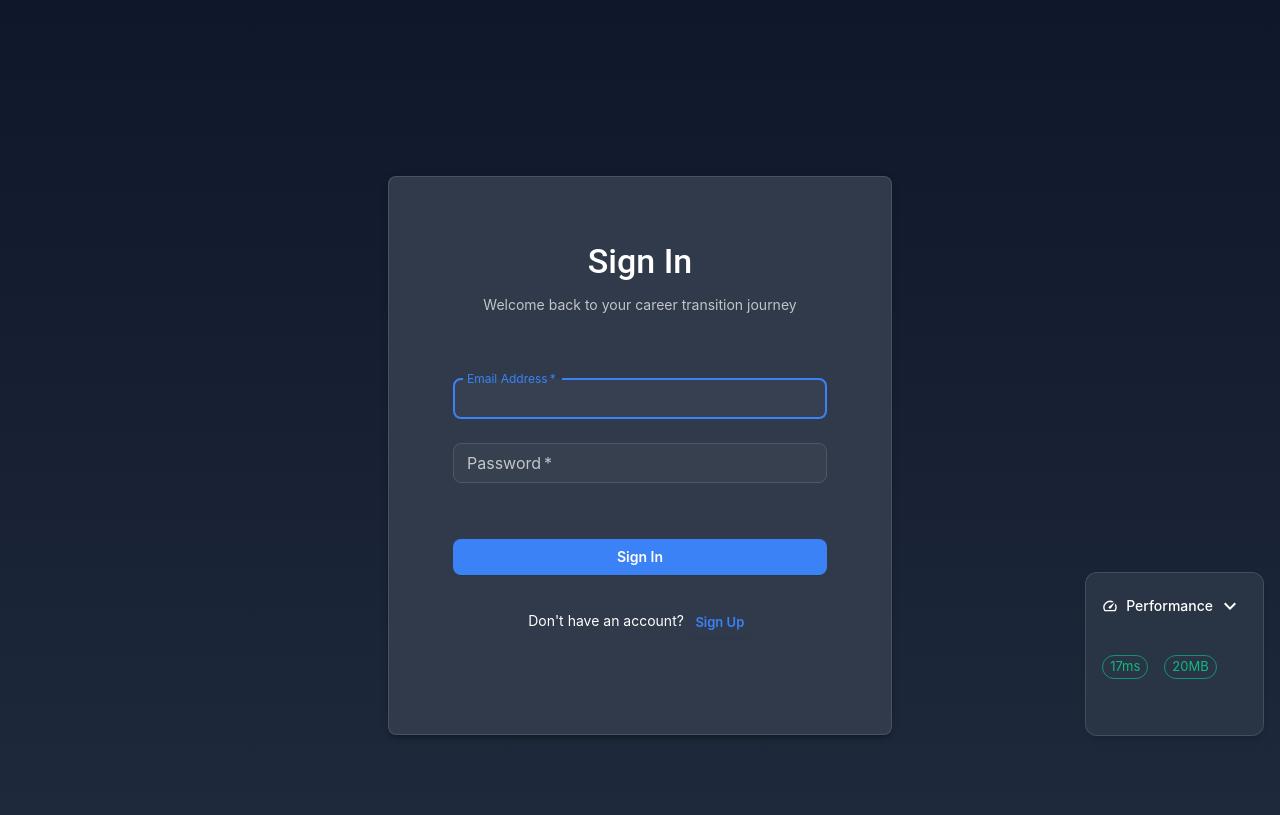
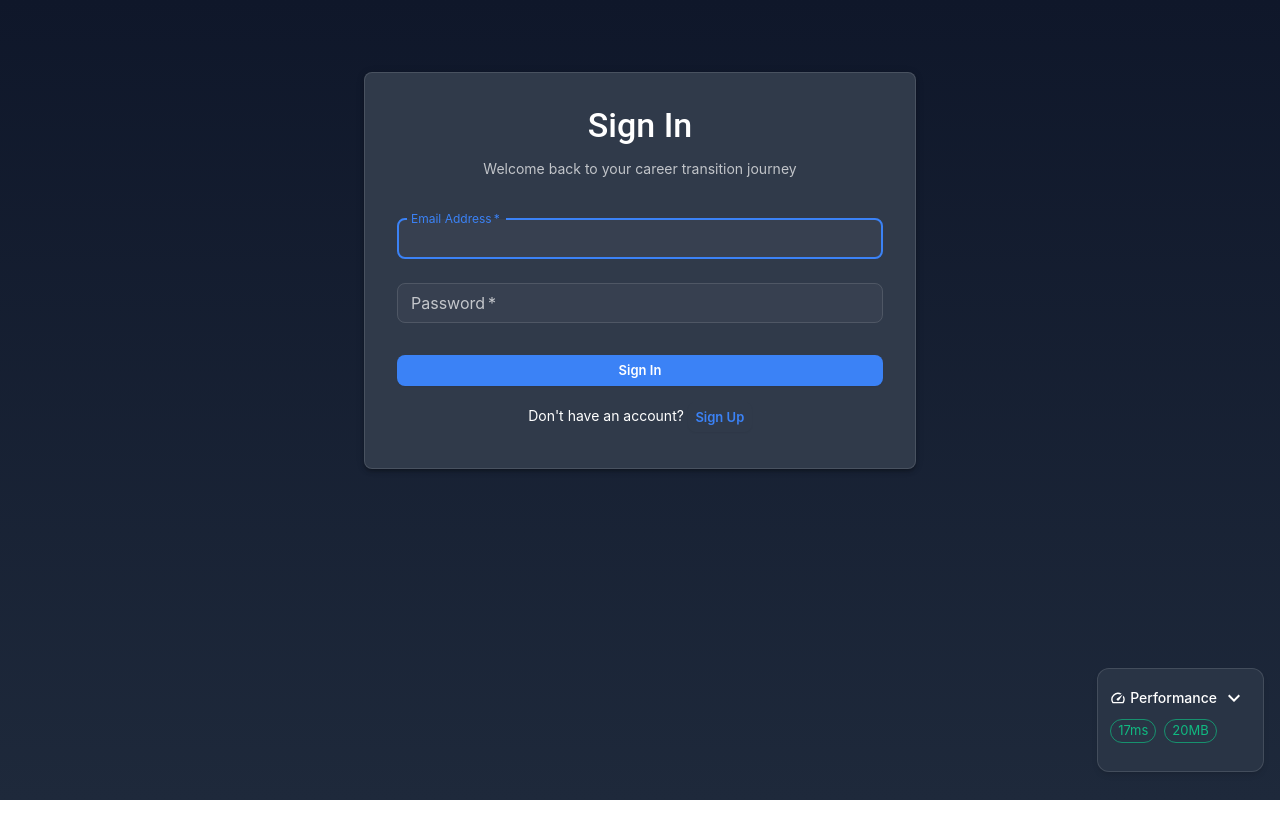
Before and after one commit to Jathow/career-transition-portfolio, a React (Create React App) app in the folder client/: page /login in a window 1280 px wide. Built offline with nearby package versions, Linux system fonts and the light colour scheme; no server answers; sample sign-in values are in the browser's storage.

Commit message:
style(ui): compact professional layout — tighter spacing, smaller components, refined dark theme

```diff
--- a/client/src/App.tsx
+++ b/client/src/App.tsx
@@ -72,13 +72,13 @@ function App() {
         minHeight: '100vh',
         // Apply compact mode spacing
         '& .MuiContainer-root': {
-          py: compactMode ? 2 : 3,
+          py: compactMode ? 1 : 2,
         },
         '& .MuiCard-root': {
-          mb: compactMode ? 2 : 3,
+          mb: compactMode ? 1.5 : 2,
         },
         '& .MuiBox-root': {
-          mb: compactMode ? 1 : 2,
+          mb: compactMode ? 0.5 : 1.5,
         },
         // Global modern scrollbar styles
         '& *::-webkit-scrollbar': {
--- a/client/src/components/layout/ModernLayout.tsx
+++ b/client/src/components/layout/ModernLayout.tsx
@@ -45,7 +45,7 @@ import { RootState } from '../../store/store';
 import { logout } from '../../store/slices/authSlice';
 import { AppDispatch } from '../../store/store';
 
-const DRAWER_WIDTH = 240;
+const DRAWER_WIDTH = 208;
 
 interface ModernLayoutProps {
   children: React.ReactNode;
@@ -236,14 +236,14 @@ const ModernLayout: React.FC<ModernLayoutProps> = ({ children }) => {
       {/* Main content area */}
       <Box sx={{ flexGrow: 1, display: 'flex', flexDirection: 'column' }}>
         {/* Top bar */}
-        <Paper
-          elevation={1}
+         <Paper
+          elevation={0}
           sx={{
             display: 'flex',
             alignItems: 'center',
             justifyContent: 'space-between',
-            px: 3,
-            py: 2,
+            px: 2,
+            py: 1.25,
             borderRadius: 0,
             borderBottom: '1px solid',
             borderColor: 'divider'
@@ -256,29 +256,17 @@ const ModernLayout: React.FC<ModernLayoutProps> = ({ children }) => {
                 <MenuIcon />
               </IconButton>
             )}
-            <Typography variant="h6" sx={{ display: { xs: 'none', sm: 'block' } }}>
+            <Typography variant="subtitle1" sx={{ display: { xs: 'none', sm: 'block' } }}>
               {navigationItems.find(item => item.path === location.pathname)?.label || 'Dashboard'}
             </Typography>
           </Box>
 
           {/* Right: Search, notifications, profile */}
           <Box sx={{ display: 'flex', alignItems: 'center', gap: 2 }}>
-            <TextField
-              size="small"
-              placeholder="Search..."
-              sx={{
-                width: { xs: 150, sm: 250 },
-                '& .MuiOutlinedInput-root': {
-                  height: 36,
-                }
-              }}
-              InputProps={{
-                startAdornment: (
-                  <InputAdornment position="start">
-                    <SearchIcon fontSize="small" />
-                  </InputAdornment>
-                ),
-              }}
+            <TextField size="small" placeholder="Search..." sx={{ width: { xs: 140, sm: 220 } }}
+              InputProps={{ startAdornment: (
+                <InputAdornment position="start"><SearchIcon fontSize="small" /></InputAdornment>
+              ) }}
             />
 
             <IconButton onClick={handleNotificationClick}>
--- a/client/src/components/resumes/ResumeBuilder.tsx
+++ b/client/src/components/resumes/ResumeBuilder.tsx
@@ -270,14 +270,13 @@ const ResumeBuilder: React.FC<ResumeBuilderProps> = ({ resume, onSave, _onCancel
   }
 
   return (
-    <Box sx={{ maxWidth: 1200, margin: '0 auto', padding: 3 }}>
-      <Paper elevation={3} sx={{ padding: 3 }}>
-        <Box display="flex" justifyContent="space-between" alignItems="center" mb={3}>
-          <Typography variant="h4" component="h1">
+    <Box sx={{ maxWidth: 1200, margin: '0 auto', p: 2 }}>
+      <Paper elevation={1} sx={{ p: 2 }}>
+        <Box display="flex" justifyContent="space-between" alignItems="center" mb={2}>
+          <Typography variant="h6" component="h1">
             {resume ? 'Edit Resume' : 'Create New Resume'}
           </Typography>
           <Box>
-            {/* Export removed */}
             <Button
               variant="contained"
               startIcon={<SaveIcon />}
@@ -295,7 +294,7 @@ const ResumeBuilder: React.FC<ResumeBuilderProps> = ({ resume, onSave, _onCancel
           </Alert>
         )}
 
-        <Grid container spacing={3}>
+          <Grid container spacing={2}>
           {/* Left Column - Form */}
           <Grid item xs={12} md={6}>
             <Box>
--- a/client/src/components/resumes/ResumeList.tsx
+++ b/client/src/components/resumes/ResumeList.tsx
@@ -105,10 +105,10 @@ const ResumeList: React.FC<ResumeListProps> = ({ onResumeSelect }) => {
   }
 
   return (
-    <Box sx={{ maxWidth: 1200, margin: '0 auto', padding: 3 }}>
-      <Paper elevation={3} sx={{ padding: 3 }}>
-        <Box display="flex" justifyContent="space-between" alignItems="center" mb={3}>
-          <Typography variant="h4" component="h1">
+    <Box sx={{ maxWidth: 1200, margin: '0 auto', p: 2 }}>
+      <Paper elevation={1} sx={{ p: 2 }}>
+        <Box display="flex" justifyContent="space-between" alignItems="center" mb={2}>
+          <Typography variant="h6" component="h1">
             My Resumes
           </Typography>
           <Button
@@ -127,9 +127,9 @@ const ResumeList: React.FC<ResumeListProps> = ({ onResumeSelect }) => {
         )}
 
         {resumes.length === 0 ? (
-          <Box textAlign="center" py={4}>
-            <DescriptionIcon sx={{ fontSize: 64, color: 'text.secondary', mb: 2 }} />
-            <Typography variant="h6" color="text.secondary" gutterBottom>
+          <Box textAlign="center" py={3}>
+            <DescriptionIcon sx={{ fontSize: 44, color: 'text.secondary', mb: 1.5 }} />
+            <Typography variant="subtitle1" color="text.secondary" gutterBottom>
               No resumes yet
             </Typography>
             <Typography variant="body2" color="text.secondary" paragraph>
@@ -144,7 +144,7 @@ const ResumeList: React.FC<ResumeListProps> = ({ onResumeSelect }) => {
             </Button>
           </Box>
         ) : (
-          <Grid container spacing={3}>
+          <Grid container spacing={2}>
             {resumes.map((resume) => (
               <Grid item xs={12} md={6} lg={4} key={resume.id}>
                 <Card
@@ -154,7 +154,7 @@ const ResumeList: React.FC<ResumeListProps> = ({ onResumeSelect }) => {
                     flexDirection: 'column',
                     position: 'relative',
                     ...(resume.isDefault && {
-                      border: '2px solid #1976d2',
+                      border: '1px solid #1976d2',
                     })
                   }}
                 >
@@ -177,11 +177,11 @@ const ResumeList: React.FC<ResumeListProps> = ({ onResumeSelect }) => {
                   )}
 
                   <CardContent sx={{ flexGrow: 1 }}>
-                    <Typography variant="h6" gutterBottom>
+                    <Typography variant="subtitle1" gutterBottom>
                       {resume.versionName}
                     </Typography>
 
-                    <Typography variant="body2" color="text.secondary" gutterBottom>
+                    <Typography variant="caption" color="text.secondary" gutterBottom>
                       Template: {resume.templateId.replace('-', ' ').replace(/\b\w/g, l => l.toUpperCase())}
                     </Typography>
 
--- a/client/src/contexts/ThemeContext.tsx
+++ b/client/src/contexts/ThemeContext.tsx
@@ -30,7 +30,7 @@ interface ThemeProviderProps {
 
 export const AppThemeProvider: React.FC<ThemeProviderProps> = ({ children }) => {
   const [darkMode, setDarkMode] = useState(true);
-  const [compactMode, setCompactMode] = useState(false);
+  const [compactMode, setCompactMode] = useState(true);
   const { isAuthenticated } = useSelector((state: RootState) => state.auth);
 
   // Load user preferences only when authenticated
@@ -145,9 +145,7 @@ export const AppThemeProvider: React.FC<ThemeProviderProps> = ({ children }) =>
         fontWeight: brandConfig.typography.fontWeight.regular,
       },
     },
-    shape: {
-      borderRadius: brandConfig.radius.md,
-    },
+    shape: { borderRadius: brandConfig.radius.md },
     spacing: compactMode ? brandConfig.spacing.sm : brandConfig.spacing.md,
     components: {
       MuiCssBaseline: {
@@ -179,6 +177,23 @@ export const AppThemeProvider: React.FC<ThemeProviderProps> = ({ children }) =>
             '&:hover': {
               boxShadow: brandConfig.shadows.lg,
             },
+          },
+        },
+        defaultProps: {
+          elevation: 1,
+        },
+      },
+      MuiCardContent: {
+        styleOverrides: {
+          root: {
+            padding: compactMode ? 12 : 16,
+          },
+        },
+      },
+      MuiCardActions: {
+        styleOverrides: {
+          root: {
+            padding: compactMode ? 8 : 12,
           },
         },
       },
@@ -213,6 +228,9 @@ export const AppThemeProvider: React.FC<ThemeProviderProps> = ({ children }) =>
         },
       },
       MuiButton: {
+        defaultProps: {
+          size: 'small',
+        },
         styleOverrides: {
           root: {
             borderRadius: brandConfig.radius.md,
@@ -227,6 +245,47 @@ export const AppThemeProvider: React.FC<ThemeProviderProps> = ({ children }) =>
             '&:active': {
               transform: 'translateY(0)',
             },
+          },
+        },
+      },
+      MuiIconButton: {
+        defaultProps: {
+          size: 'small',
+        },
+      },
+      MuiChip: {
+        defaultProps: {
+          size: 'small',
+        },
+      },
+      MuiListItem: {
+        defaultProps: {
+          dense: true,
+        },
+      },
+      MuiMenuItem: {
+        defaultProps: {
+          dense: true,
+        },
+      },
+      MuiDialogTitle: {
+        styleOverrides: {
+          root: {
+            padding: compactMode ? 12 : 16,
+          },
+        },
+      },
+      MuiDialogContent: {
+        styleOverrides: {
+          root: {
+            padding: compactMode ? 12 : 16,
+          },
+        },
+      },
+      MuiDialogActions: {
+        styleOverrides: {
+          root: {
+            padding: compactMode ? 10 : 14,
           },
         },
       },
```
